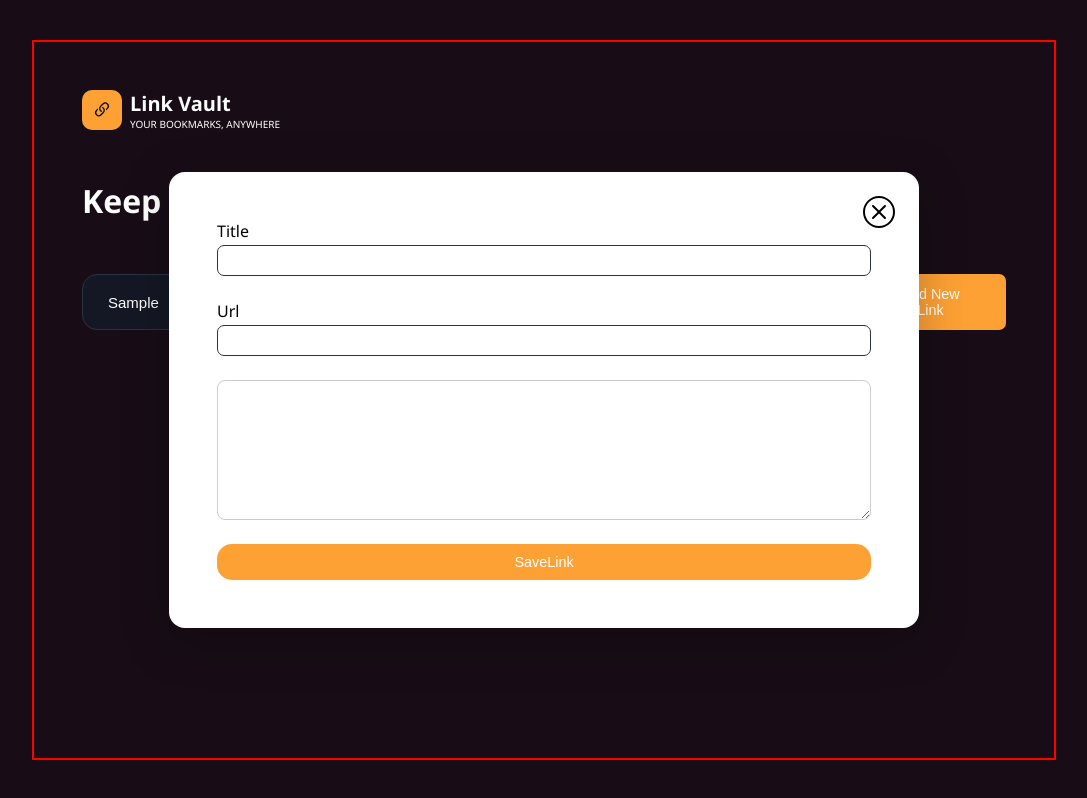
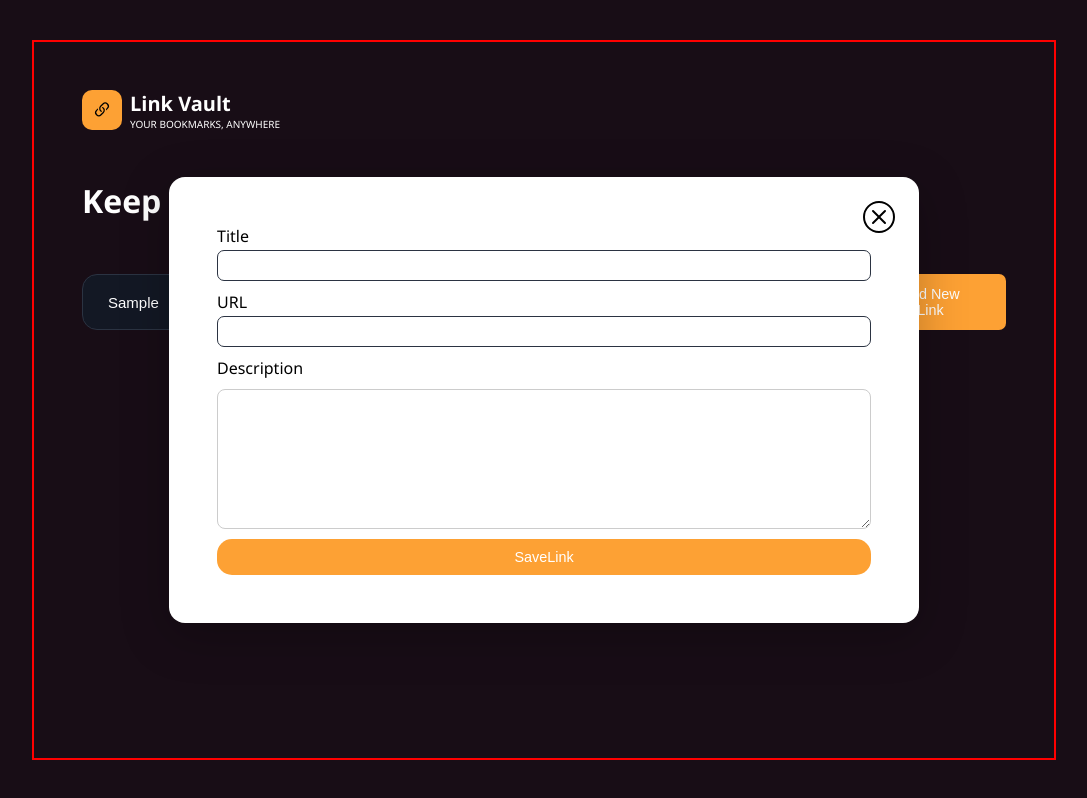
Before and after one commit to Samukelokhathi/Links-Vault-React-Ts, a React (Vite) app: page / in a window 1280 px wide. Both pictures are taken after typing "Sample" into the empty fields and a click on the button "Add New Link". Shown: the whole page, without its empty margins (96-1183 px from the left). Built offline with nearby package versions, Linux system fonts and the light colour scheme.

Commit message:
Added description

```diff
--- a/src/Components/OverlayModal/Modal.module.css
+++ b/src/Components/OverlayModal/Modal.module.css
@@ -10,7 +10,6 @@ dialog {
   height: 100vh;
   max-width: 100%;
   max-height: 100%;
-  z-index: 1000;
   display: flex;
   align-items: center;
   justify-content: center;
@@ -40,7 +39,7 @@ dialog {
 .modal-child form {
   display: flex;
   flex-direction: column;
-  gap: 24px;
+  gap: 10px;
 }
 
 .modal-child textarea {
--- a/src/Components/OverlayModal/Modal.tsx
+++ b/src/Components/OverlayModal/Modal.tsx
@@ -3,6 +3,7 @@ import modalStyle from "./Modal.module.css";
 import closingIcon from "../OverlayModal/Asset/x-circle (1).svg";
 import { Input } from "../Input/Input";
 import Button from "../Button/Button";
+import { Text } from "../Text/Text";
 // import formStyle from "../Form/Form.module.css";
 
 type ModalProps = {
@@ -41,14 +42,20 @@ export const Modal: React.FC<ModalProps> = ({ onClose, isOpen }) => {
             }}
           />
           <Input
-            label="Url"
+            label="URL"
             value={url}
             onChange={(e) => {
               setUrl(e.target.value);
             }}
           />
+
+          <Text
+            variant={"p"}
+            children={"Description"}
+            className={modalStyle.description}
+          />
           <textarea
-            name="description"
+            name="Description"
             value={description}
             onChange={(e) => {
               setDescription(e.target.value);
```
